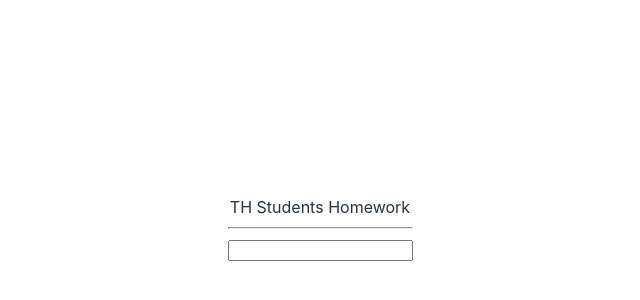
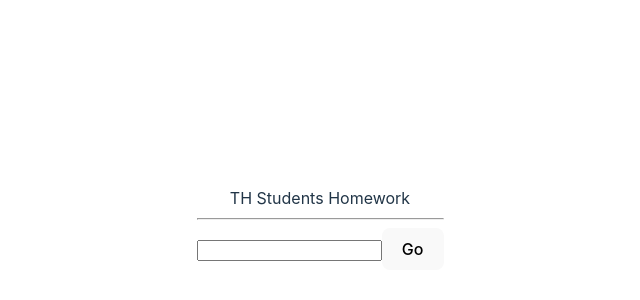
Before and after one commit to KrissRiv/THStudentsHomework, a React (Vite) app: page / in a window 1280 px wide. Shown: the part 172-472 px from the top of the page, without its empty margins (320-960 px from the left). Built offline with nearby package versions, Linux system fonts and the light colour scheme.

Commit message:
SUCCESS: Test for button

```diff
--- a/src/App.jsx
+++ b/src/App.jsx
@@ -6,6 +6,7 @@ function App () {
       TH Students Homework
       <hr />
       <input data-testid="search" />
+      <button data-testid="go">Go</button>
     </>
   )
 }
```
